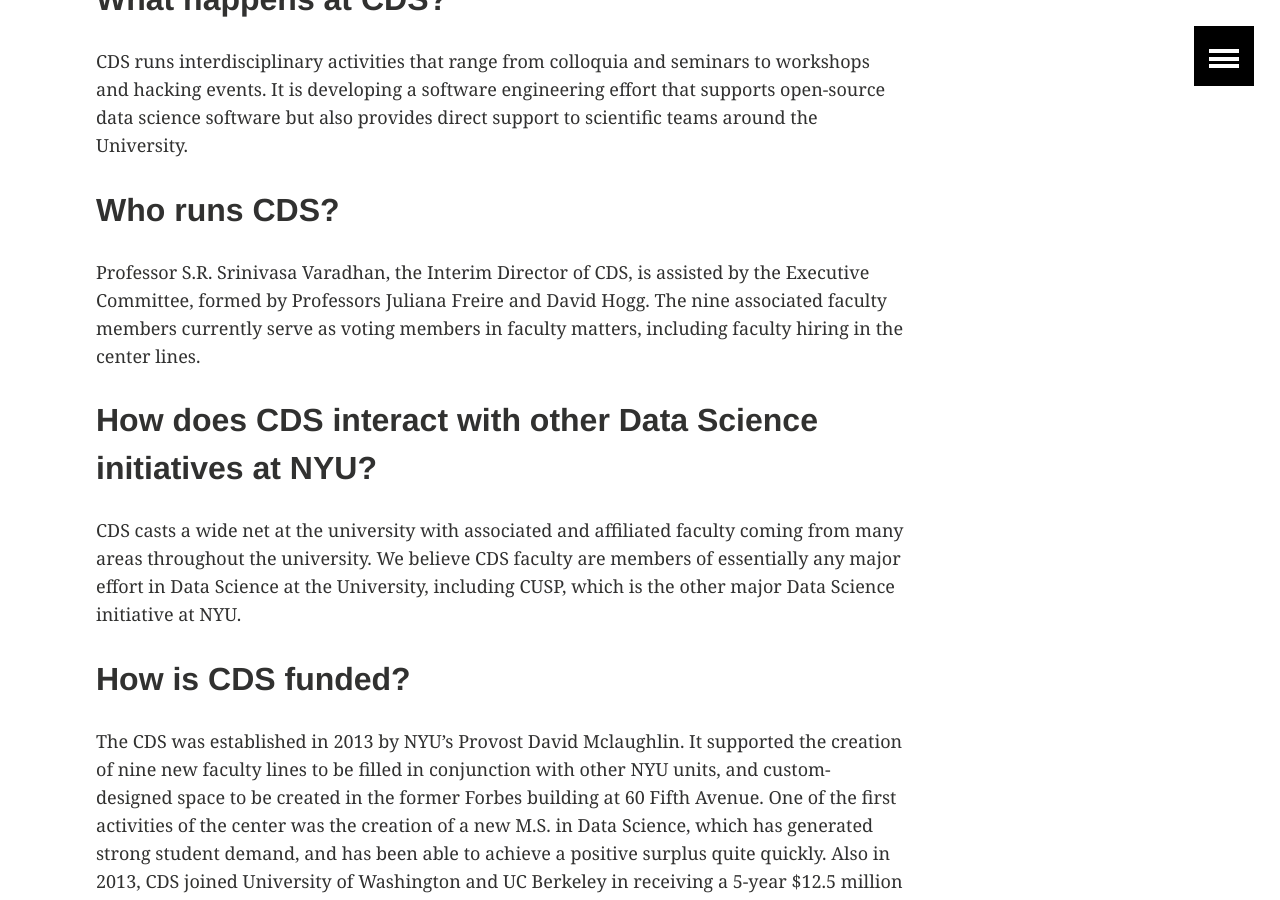
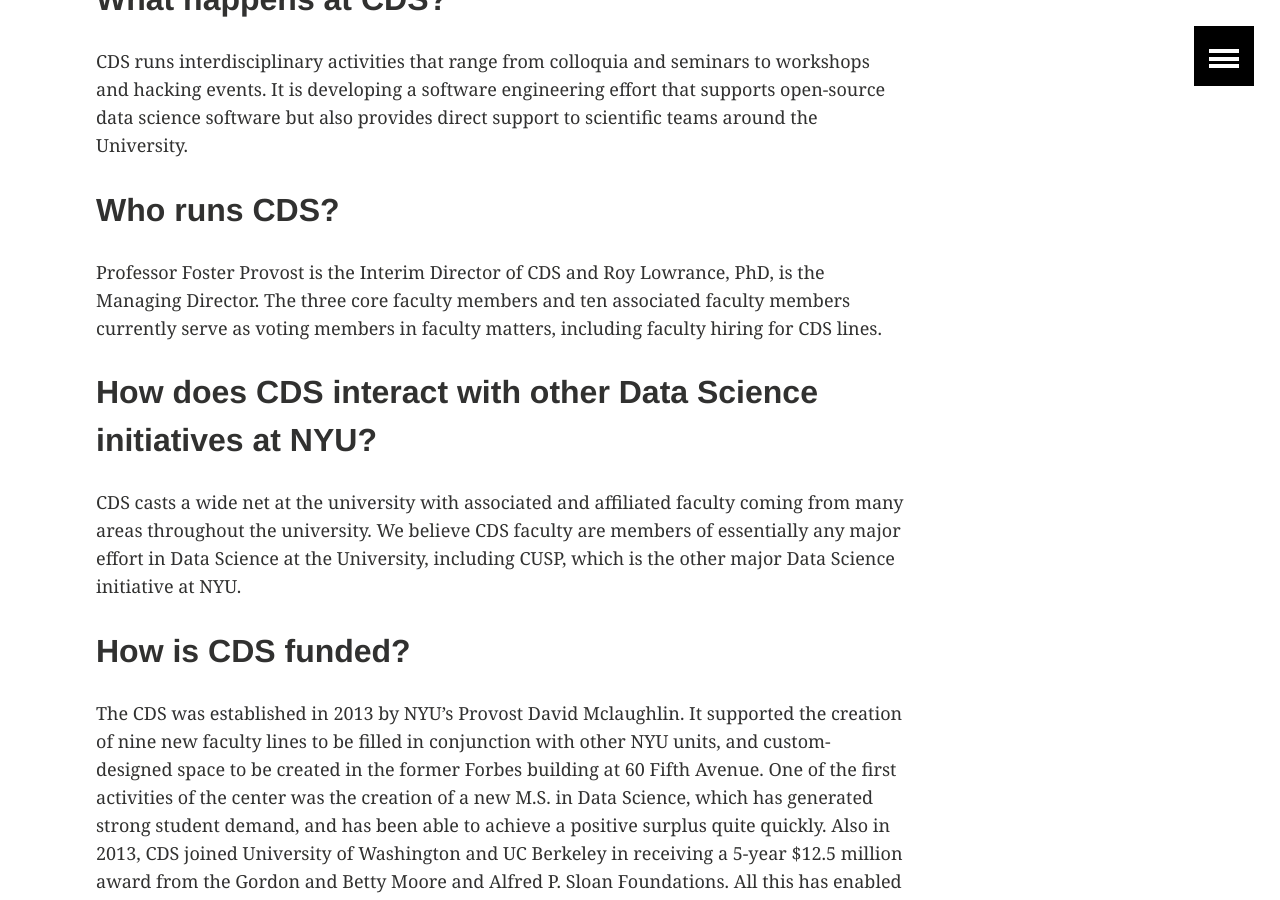
Before and after one commit to DDD-Moore/msdse, a Jekyll site: the page built from nyu.md, in a window 1280 px wide and 900 px high, scrolled down 1775 px. Built offline with Jekyll 4.4.1, drawn with Linux system fonts in a browser that asks for light colours.

Commit message:
updates from kevin and juliana

```diff
--- a/nyu.md
+++ b/nyu.md
@@ -26,7 +26,7 @@ CDS runs interdisciplinary activities that range from colloquia and seminars to
 
 ## Who runs CDS?
 
-Professor S.R. Srinivasa Varadhan, the Interim Director of CDS, is assisted by the Executive Committee, formed by Professors Juliana Freire and David Hogg. The nine associated faculty members currently serve as voting members in faculty matters, including faculty hiring in the center lines.
+Professor Foster Provost is the Interim Director of CDS and Roy Lowrance, PhD, is the Managing Director. The three core faculty members and ten associated faculty members currently serve as voting members in faculty matters, including faculty hiring for CDS lines.
 
 ## How does CDS interact with other Data Science initiatives at NYU?
 
```
Also changed, not shown: ucb.md (+2 -2 lines), images/hacker.png.
